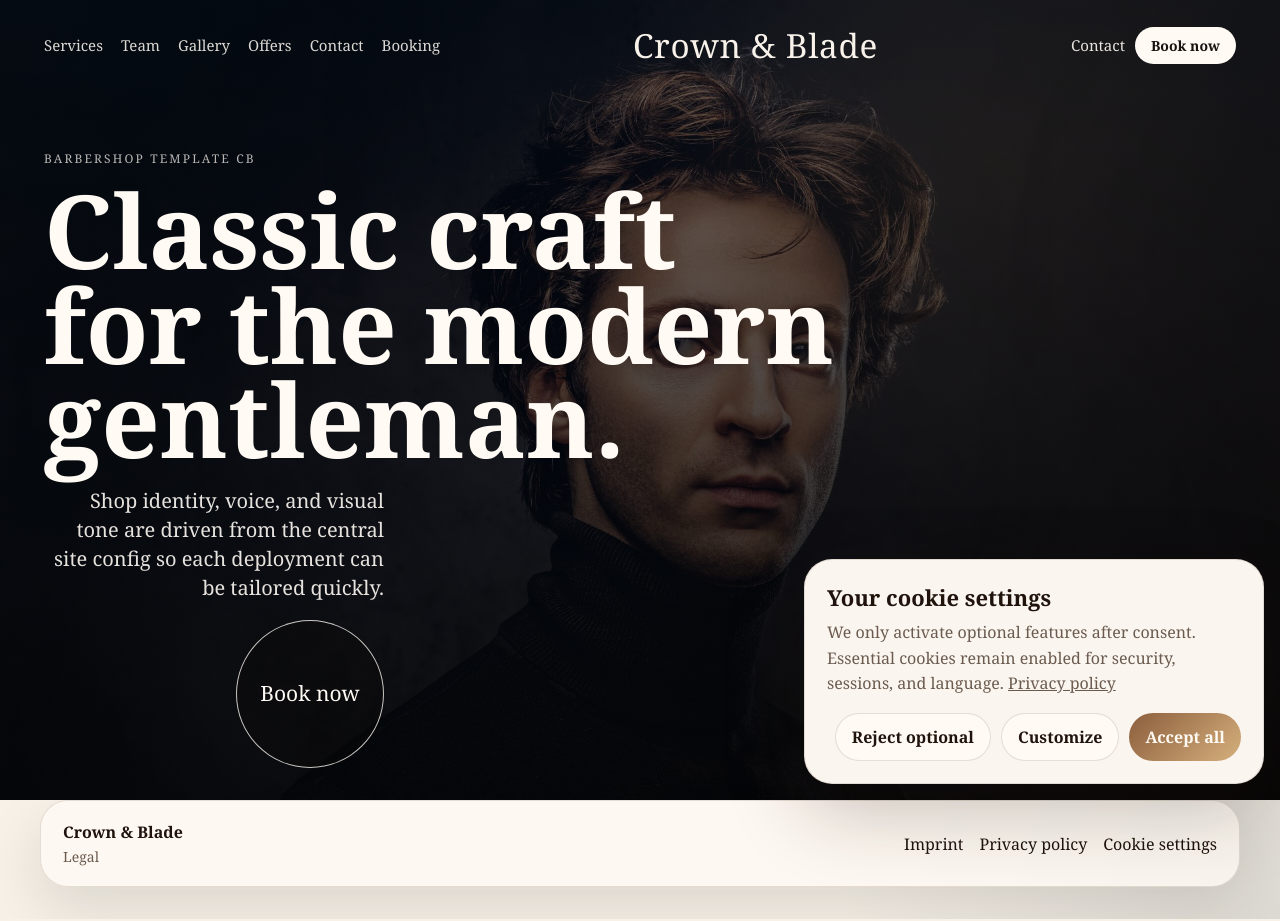
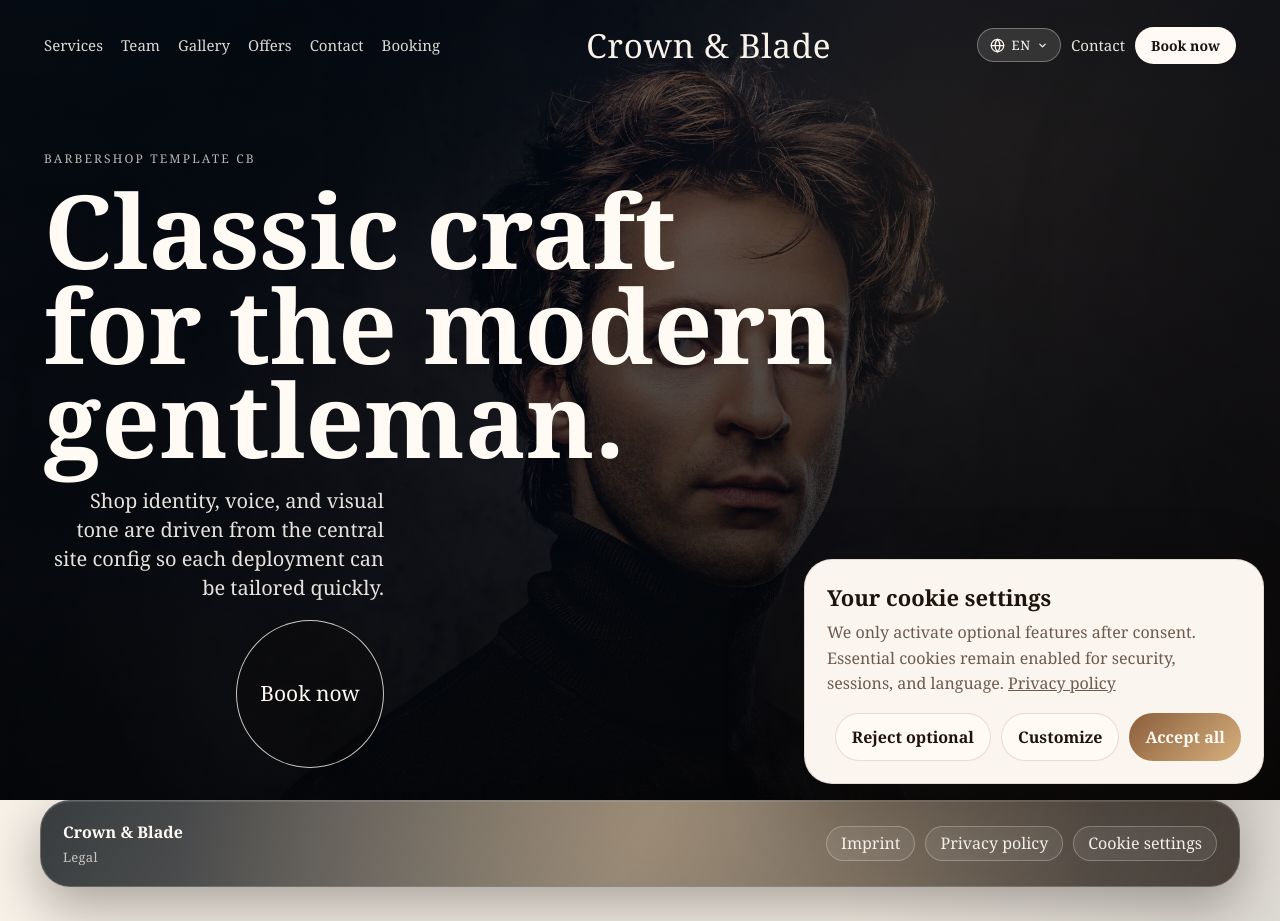
Before and after one commit to Maher-Albeek/Barbershop-Booking-Website-Template, a Next.js app: page /en in a window 1280 px wide. Built offline with nearby package versions, Linux system fonts and the light colour scheme.

Commit message:
style: refactor SiteFooter component with CSS modules for improved styling

```diff
--- a/app/[locale]/page.tsx
+++ b/app/[locale]/page.tsx
@@ -4,6 +4,7 @@ import { notFound } from "next/navigation";
 import { getHeroImageUrl } from "@/lib/hero-image";
 import { getDictionary, isLocale, type Locale } from "@/lib/i18n";
 import { siteConfig, getHomepageContent } from "@/lib/site-config";
+import { LanguageSwitcher } from "@/components/language-switcher";
 
 type HomePageProps = {
   params: Promise<{ locale: string }>;
@@ -82,6 +83,13 @@ export default async function HomePage({ params }: HomePageProps) {
           </div>
 
           <div style={{ display: "flex", alignItems: "center", gap: 10 }}>
+            <LanguageSwitcher
+              items={siteConfig.locales.map((item) => ({
+                label: item,
+                href: `/${item}` as Route,
+                isActive: item === locale
+              }))}
+            />
             <Link
               href={navHref(locale, "/contact")}
               style={{
--- /dev/null
+++ b/components/site-footer.module.css
@@ -0,0 +1,91 @@
+.footerShell {
+  padding: 0 20px 34px;
+}
+
+.footerFrame {
+  position: relative;
+  max-width: 1200px;
+  margin: 0 auto;
+  border-radius: 30px;
+  overflow: hidden;
+  border: 1px solid rgba(255, 250, 244, 0.2);
+  background:
+    linear-gradient(120deg, rgba(4, 9, 14, 0.78), rgba(8, 12, 19, 0.56) 50%, rgba(20, 11, 6, 0.74)),
+    radial-gradient(circle at 80% 18%, rgba(232, 183, 122, 0.22), transparent 36%);
+  box-shadow:
+    0 20px 54px rgba(18, 11, 6, 0.34),
+    inset 0 1px 0 rgba(255, 250, 244, 0.12);
+}
+
+.footerGlow {
+  position: absolute;
+  inset: auto -12% -58%;
+  height: 220px;
+  background: radial-gradient(circle, rgba(214, 176, 125, 0.42), transparent 62%);
+  pointer-events: none;
+}
+
+.footerBody {
+  position: relative;
+  z-index: 1;
+  display: flex;
+  align-items: center;
+  justify-content: space-between;
+  flex-wrap: wrap;
+  gap: 16px;
+  padding: 20px 22px;
+  color: #fffaf4;
+}
+
+.brandBlock {
+  display: grid;
+  gap: 5px;
+}
+
+.legalLabel {
+  color: rgba(255, 250, 244, 0.72);
+  font-size: 13px;
+  letter-spacing: 0.02em;
+}
+
+.nav {
+  display: flex;
+  align-items: center;
+  gap: 10px;
+  flex-wrap: wrap;
+}
+
+.linkPill {
+  display: inline-flex;
+  align-items: center;
+  justify-content: center;
+  border-radius: 999px;
+  border: 1px solid rgba(255, 250, 244, 0.28);
+  background: rgba(255, 250, 244, 0.08);
+  color: #fffaf4;
+  padding: 7px 14px;
+  line-height: 1.2;
+  transition: background 0.2s ease, border-color 0.2s ease;
+}
+
+.linkPill:hover {
+  background: rgba(255, 250, 244, 0.16);
+  border-color: rgba(255, 250, 244, 0.42);
+}
+
+@media (max-width: 680px) {
+  .footerShell {
+    padding: 0 14px 26px;
+  }
+
+  .footerBody {
+    display: grid;
+    justify-items: center;
+    text-align: center;
+    padding: 18px 14px;
+  }
+
+  .brandBlock {
+    justify-items: center;
+  }
+}
--- a/components/site-footer.tsx
+++ b/components/site-footer.tsx
@@ -3,6 +3,7 @@ import Link from "next/link";
 import { CookieSettingsButton } from "@/components/cookie-settings-button";
 import { getDictionary, type Locale } from "@/lib/i18n";
 import { siteConfig } from "@/lib/site-config";
+import styles from "./site-footer.module.css";
 
 function localeHref(locale: Locale, path: string): Route {
   return `/${locale}${path}` as Route;
@@ -16,45 +17,28 @@ export function SiteFooter({ locale }: SiteFooterProps) {
   const dictionary = getDictionary(locale);
 
   return (
-    <footer
-      style={{
-        padding: "0 20px 32px"
-      }}
-    >
-      <div
-        style={{
-          maxWidth: 1200,
-          margin: "0 auto",
-          borderRadius: 28,
-          border: "1px solid var(--border)",
-          background: "var(--surface)",
-          boxShadow: "var(--shadow)",
-          padding: "20px 22px",
-          display: "flex",
-          gap: 16,
-          alignItems: "center",
-          justifyContent: "space-between",
-          flexWrap: "wrap"
-        }}
-      >
-        <div style={{ display: "grid", gap: 4 }}>
+    <footer className={styles.footerShell}>
+      <div className={styles.footerFrame}>
+        <div className={styles.footerGlow} aria-hidden="true" />
+
+        <div className={styles.footerBody}>
+          <div className={styles.brandBlock}>
           <strong>{siteConfig.brand.shopName}</strong>
-          <span style={{ color: "var(--muted)", fontSize: 14 }}>{dictionary.footer.legalLabel}</span>
+            <span className={styles.legalLabel}>{dictionary.footer.legalLabel}</span>
+          </div>
+
+          <nav aria-label={dictionary.footer.legalLabel} className={styles.nav}>
+            <Link className={styles.linkPill} href={localeHref(locale, "/impressum")}>
+              {dictionary.footer.impressum}
+            </Link>
+            <Link className={styles.linkPill} href={localeHref(locale, "/datenschutz")}>
+              {dictionary.footer.datenschutz}
+            </Link>
+            <span className={styles.linkPill}>
+              <CookieSettingsButton label={dictionary.footer.cookieSettings} />
+            </span>
+          </nav>
         </div>
-
-        <nav
-          aria-label={dictionary.footer.legalLabel}
-          style={{
-            display: "flex",
-            gap: 16,
-            flexWrap: "wrap",
-            alignItems: "center"
-          }}
-        >
-          <Link href={localeHref(locale, "/impressum")}>{dictionary.footer.impressum}</Link>
-          <Link href={localeHref(locale, "/datenschutz")}>{dictionary.footer.datenschutz}</Link>
-          <CookieSettingsButton label={dictionary.footer.cookieSettings} />
-        </nav>
       </div>
     </footer>
   );
```
